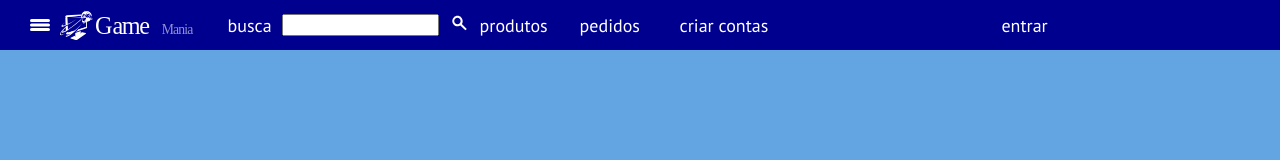
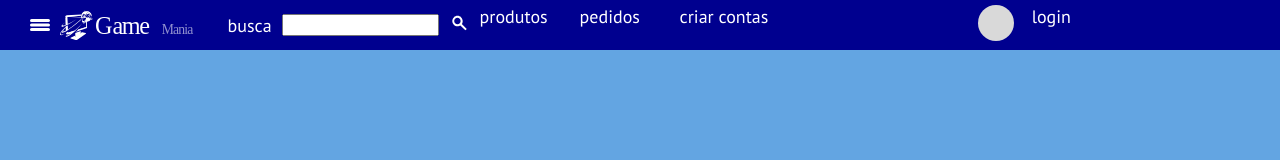
Before and after one commit to WilliamBritoFreitas/FS16_WilliamSiteGame, a plain HTML site: page index.html in a window 1280 px wide. Drawn offline with Linux system fonts and the light colour scheme.

Commit message:
atualizacao 1

```diff
--- a/index.html
+++ b/index.html
@@ -32,7 +32,8 @@
                     <a href="#">criar contas</a>
                 </div>
               <div id="opcoes_log" class="MainMenuLog">
-                <a href="#">entrar</a>
+                <img id="Rosto" src="./img/Bola_cara.svg" height="90%">
+                <a href="./login.html">login</a>
               </div>
 
              </nav>
```
Also changed, not shown: img/Bola_cara.svg (added), login.html (added).
